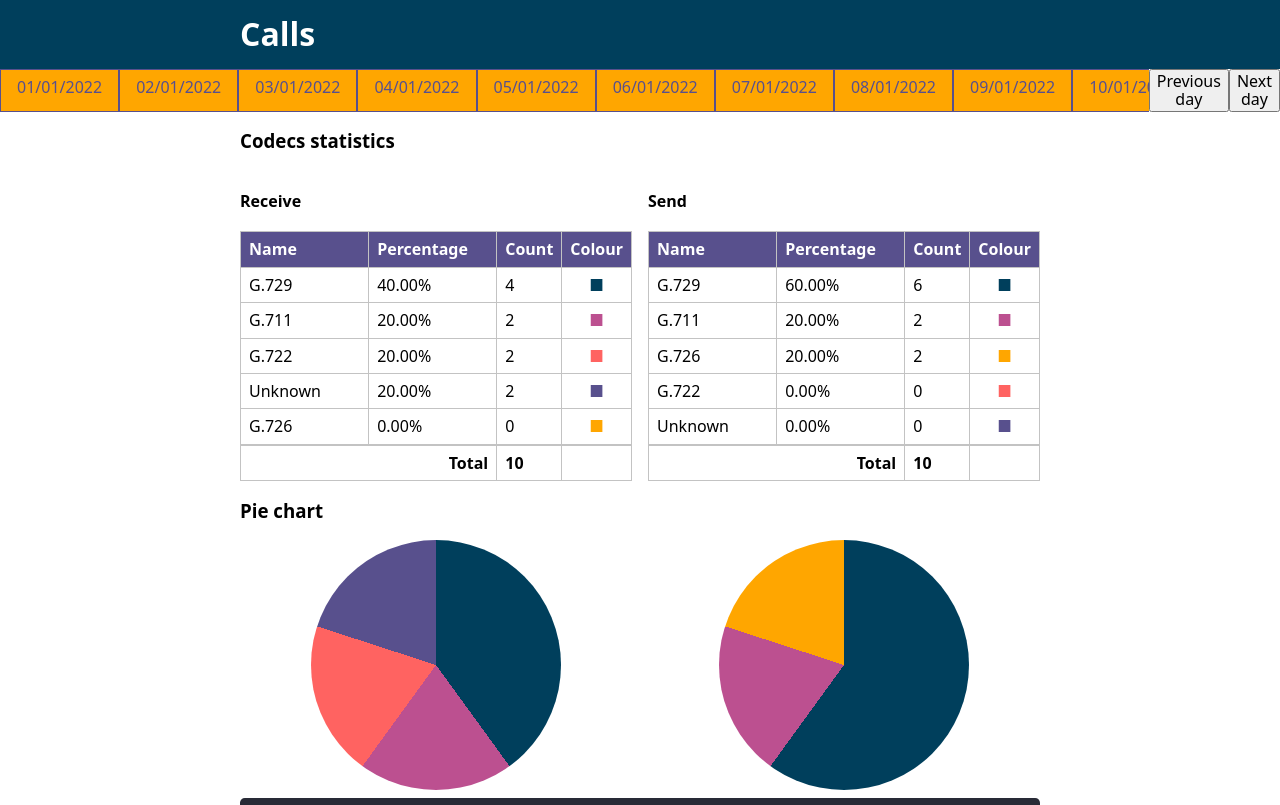
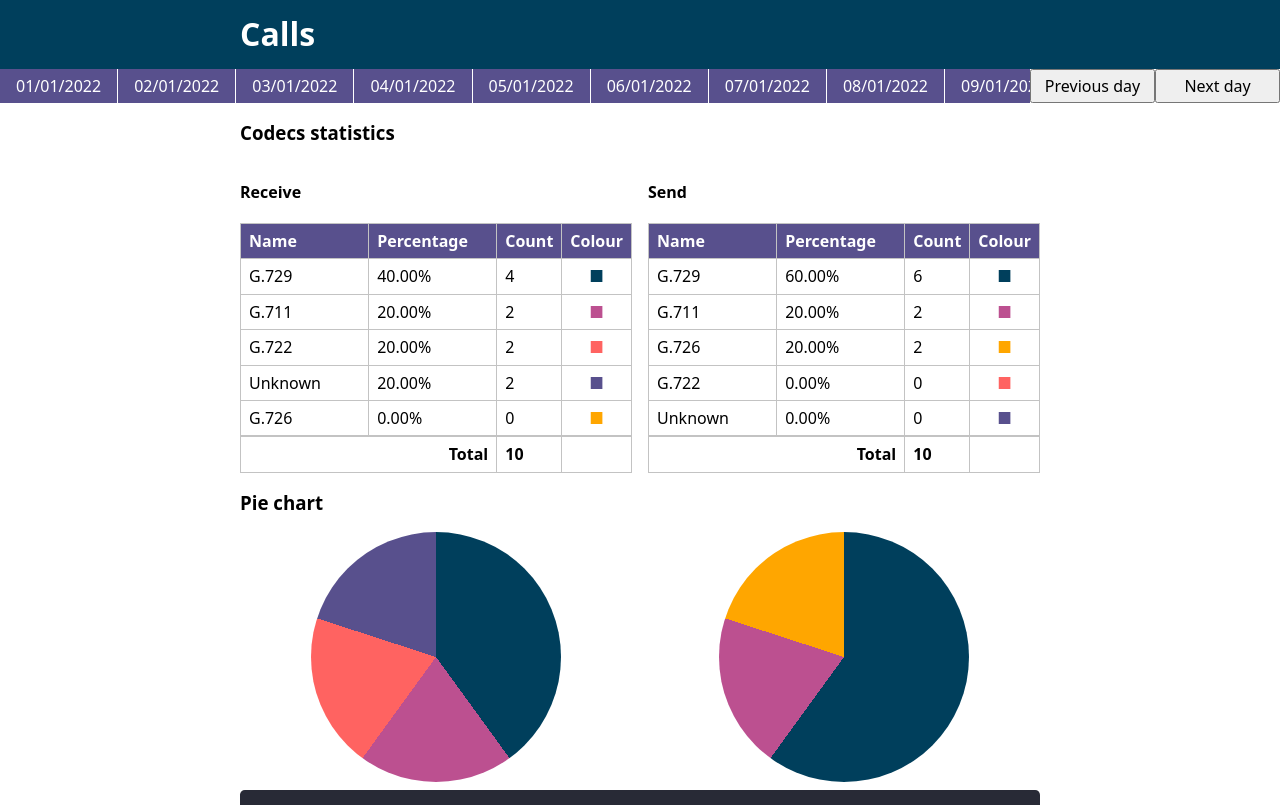
Before and after one commit to maurer2/fernsprecher-kodierer-dekodierer-schau, a React (Create React App) app in the folder app/: page /calls/2022-03-27 in a window 1280 px wide. Shown: the top 805 px of the page. Built offline with nearby package versions, Linux system fonts and the light colour scheme.

Commit message:
Improved navbar grid and colours

```diff
--- a/app/src/features/calls/components/Navigation/Navigation.styles.ts
+++ b/app/src/features/calls/components/Navigation/Navigation.styles.ts
@@ -3,7 +3,7 @@ import { styled, theme } from '../../../../global.styles';
 
 export const Navigation = styled('nav', {
   display: 'grid',
-  gridTemplateColumns: '1fr min-content min-content',
+  gridTemplateColumns: '1fr repeat(2, minmax(max-content, 125px))',
   // gridGap: '0 1rem',
   overflow: 'hidden',
 });
@@ -15,7 +15,6 @@ export const LinkList = styled('ul', {
   overflow: 'scroll',
   overflowY: 'scroll',
   listStyle: 'none',
-  background: theme.colors.cheese,
   overscrollBehaviourX: 'contain', // doesn't work
   'overscroll-behavior-x': 'contain',
 
@@ -27,23 +26,36 @@ export const LinkListEntry = styled('li', {
 
 export const Link = styled(NavLink, {
   padding: '0.5rem 1rem',
-  borderWidth: '1px',
-  borderStyle: 'solid',
+  borderTop: '0',
+  borderBottom: '0',
+  // borderRight: '1px solid currentColor',
   textDecoration: 'none',
-  appearance: 'button',
   textAlign: 'center',
+
+  '&:hover': {
+    background: theme.colors.white,
+    color: theme.colors.maniacMansion,
+  },
+
+  // no left border for first child
+  [`${LinkListEntry} + ${LinkListEntry} &`]: {
+    borderLeft: '1px solid currentColor',
+  },
+
   variants: {
     status: {
       default: {
-        borderColor: theme.colors.purpleCorallite,
-        color: theme.colors.purpleCorallite,
+        background: theme.colors.purpleCorallite,
+        color: theme.colors.white,
       },
       active: {
-        background: theme.colors.purpleCorallite,
+        background: theme.colors.maniacMansion,
         color: theme.colors.white,
       },
     },
   },
 });
 
-export const NavButton = styled('button', {});
+export const NavButton = styled('button', {
+  cursor: 'pointer',
+});
--- a/app/src/features/calls/components/Navigation/Navigation.tsx
+++ b/app/src/features/calls/components/Navigation/Navigation.tsx
@@ -15,9 +15,8 @@ const Navigation: FC<Readonly<Types.NavigationProps>> = ({
     <Styles.Navigation>
       <Styles.LinkList>
         {daysWithCalls.map((day) => (
-          <Styles.LinkListEntry>
+          <Styles.LinkListEntry key={day.iso}>
             <Styles.Link
-              key={day.iso}
               to={`/calls/${day.iso}`}
               className="nav-link"
               status={day.iso === currentDay ? 'active' : 'default'}
```
